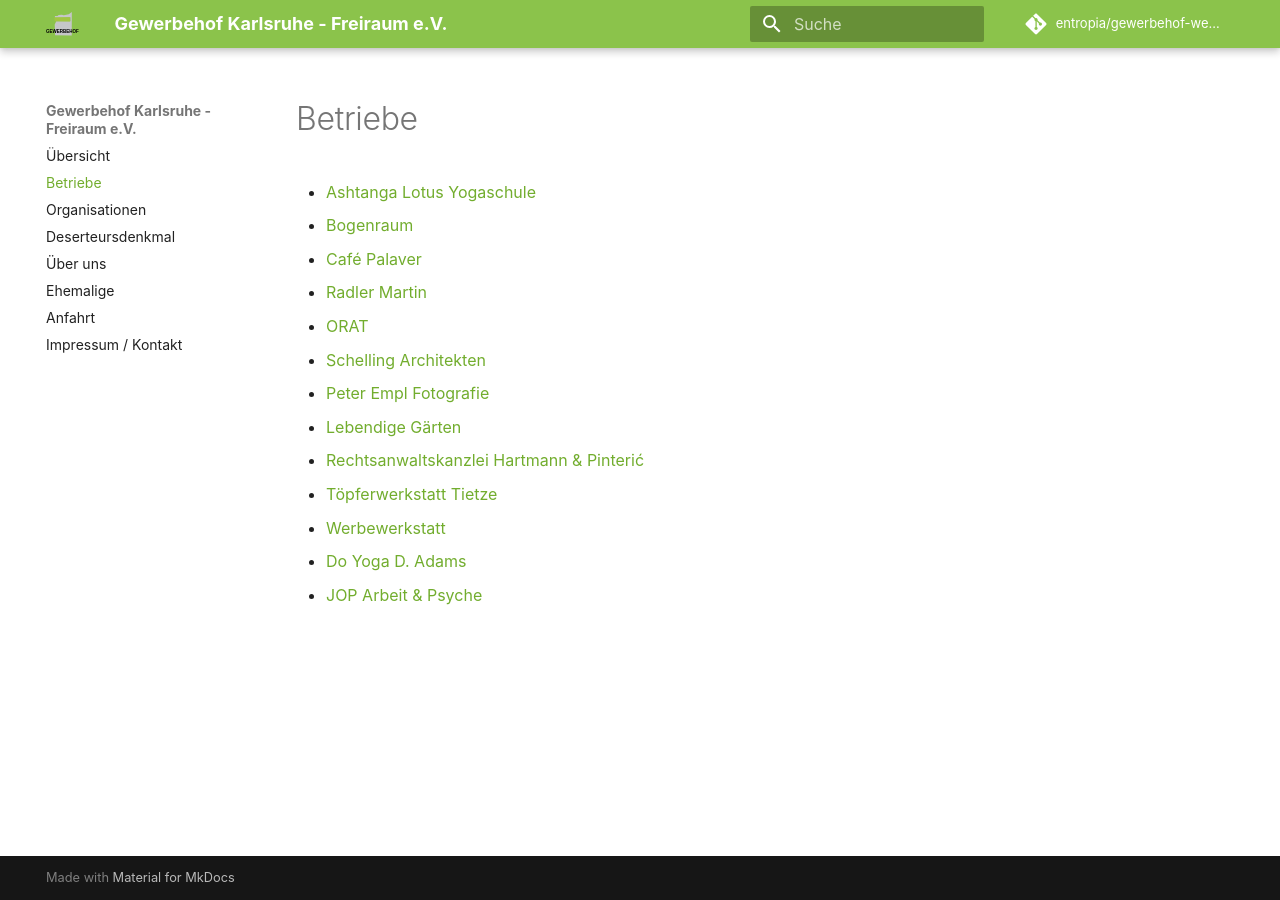
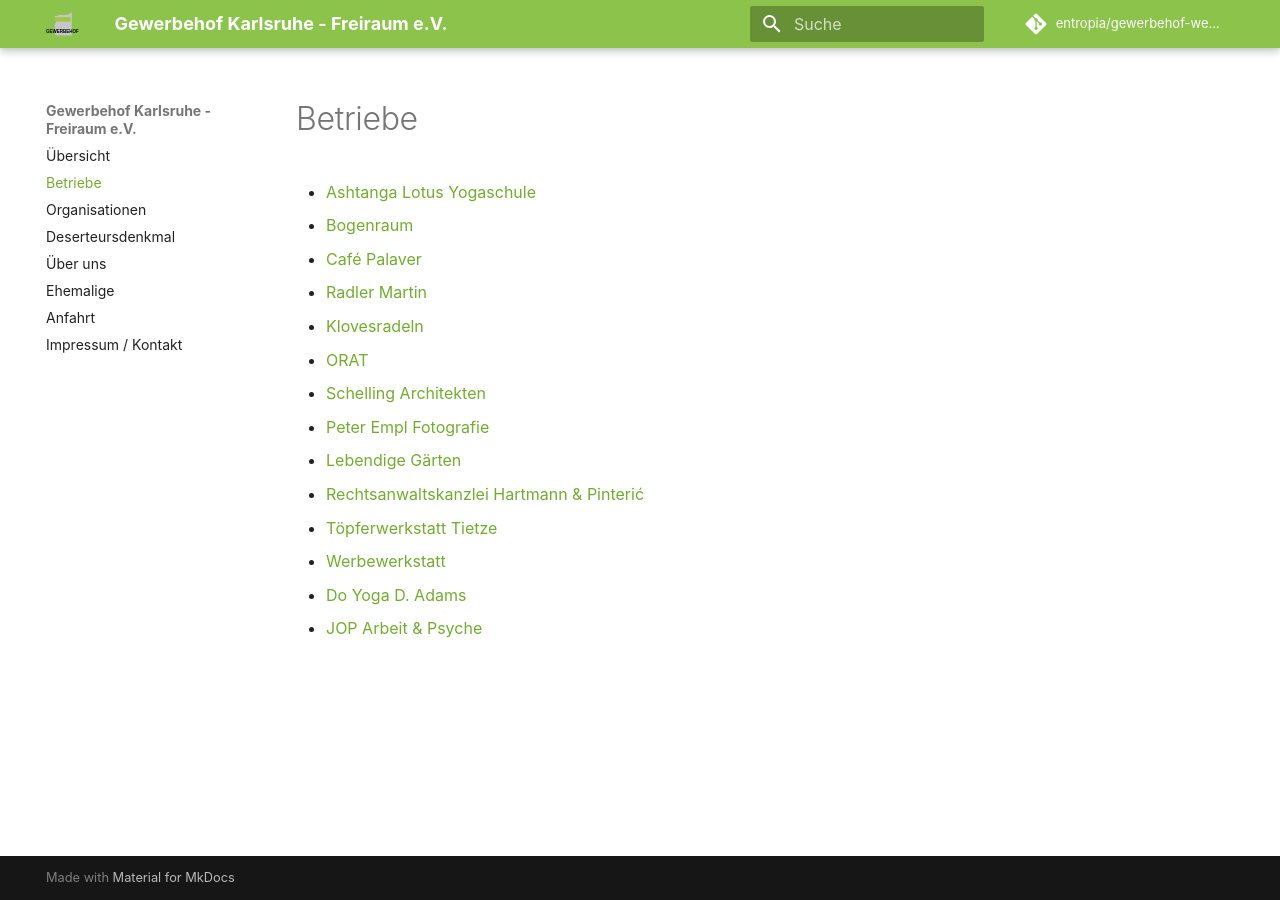
Before and after one commit to entropia/gewerbehof-webseite, an MkDocs documentation site: the page built from docs/betriebe.md, in a window 1280 px wide. Built offline with MkDocs 1.6.1 and Material for MkDocs 9.7.7, drawn with Linux system fonts in a browser that asks for light colours; comment, search, counter and statistics services are not loaded.

Commit message:
Update betriebe.md
Klovesradeln added

```diff
--- a/docs/betriebe.md
+++ b/docs/betriebe.md
@@ -3,6 +3,7 @@
 -   [Bogenraum](https://www.bogenraum.de)
 -   [Café Palaver](http://www.cafepalaver.de/)
 -   [Radler Martin](http://radler-martin.de/)
+-   [Klovesradeln](http://www.klovesradeln.de/)
 -   [ORAT](https://orat.de/)
 -   [Schelling Architekten](https://schelling-architekten.de/)
 -   [Peter Empl Fotografie](http://www.peter-empl.de/)
```
